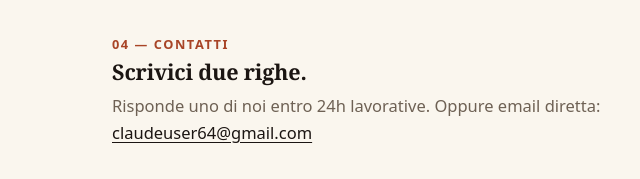
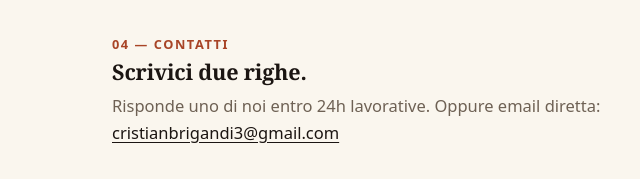
Before and after one commit to cristianbrigandi3-lgtm/c-and-o-digital, a plain HTML site: page index.html in a window 1280 px wide. Shown: the part 1863-2042 px from the top of the page, 20-660 px from the left. Drawn offline with Linux system fonts and the light colour scheme.

Commit message:
Email corretta: cristianbrigandi3@gmail.com

```diff
--- a/index.html
+++ b/index.html
@@ -89,13 +89,13 @@
   <section class="blocco" id="contatti">
     <p class="kicker">04 — Contatti</p>
     <h2>Scrivici due righe.</h2>
-    <p class="sub">Risponde uno di noi entro 24h lavorative. Oppure email diretta: <a href="mailto:claudeuser64@gmail.com">claudeuser64@gmail.com</a></p>
+    <p class="sub">Risponde uno di noi entro 24h lavorative. Oppure email diretta: <a href="mailto:cristianbrigandi3@gmail.com">cristianbrigandi3@gmail.com</a></p>
     <div class="contatti-box">
       <div>
         <p><strong>Cosa allegare:</strong> nome attività, 3-4 foto, orari, link alla scheda Google se ce l'hai.</p>
         <p><strong>Pagamento:</strong> bonifico o contanti con ricevuta. Mai più del 30% di acconto.</p>
       </div>
-      <form action="https://formsubmit.co/claudeuser64@gmail.com" method="POST">
+      <form action="https://formsubmit.co/cristianbrigandi3@gmail.com" method="POST">
         <input type="hidden" name="_subject" value="Nuovo preventivo C&O dal sito">
         <input type="hidden" name="_template" value="table">
         <input type="hidden" name="_captcha" value="false">
```
Also changed, not shown: recensioni.html (+1 -1 lines), README.md.
